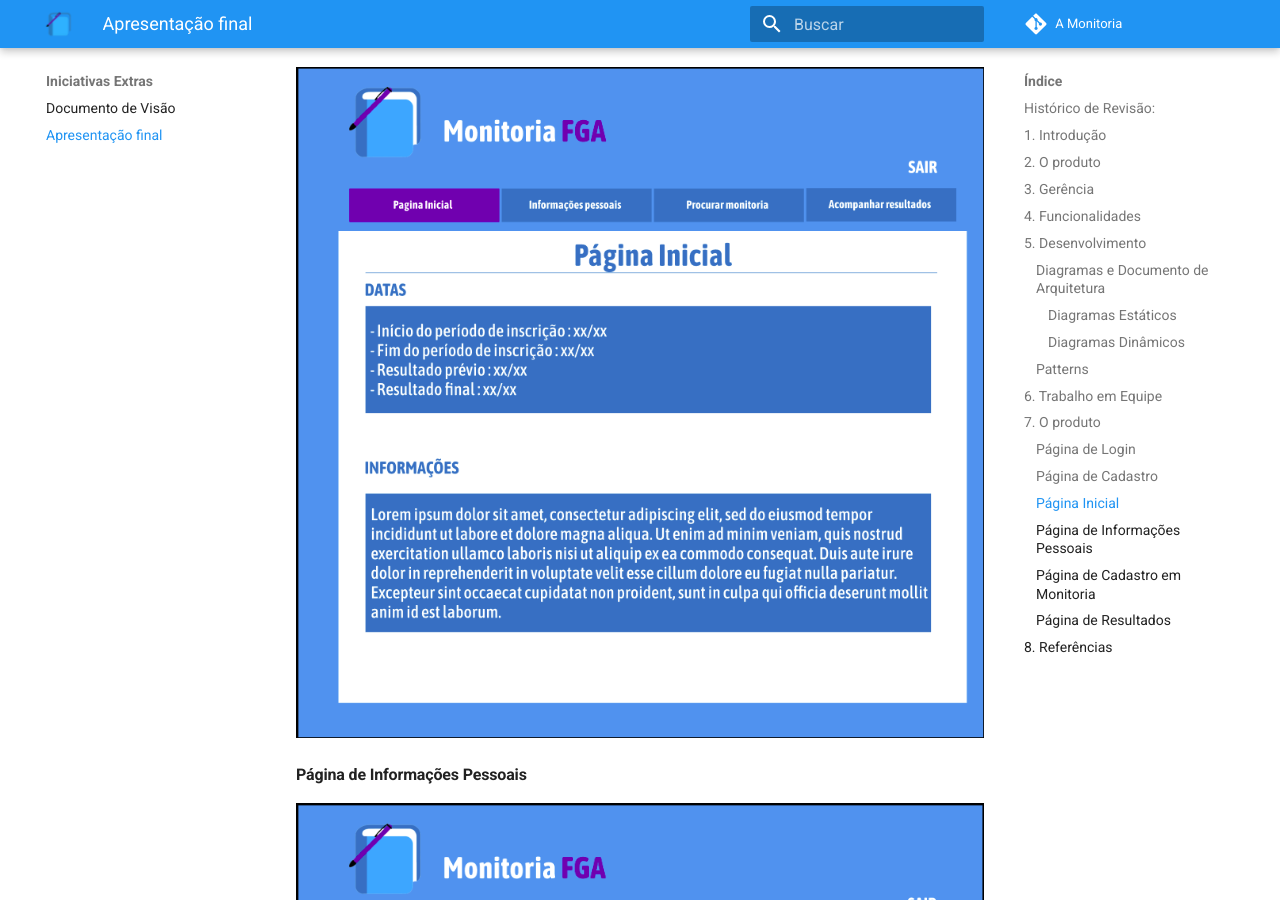
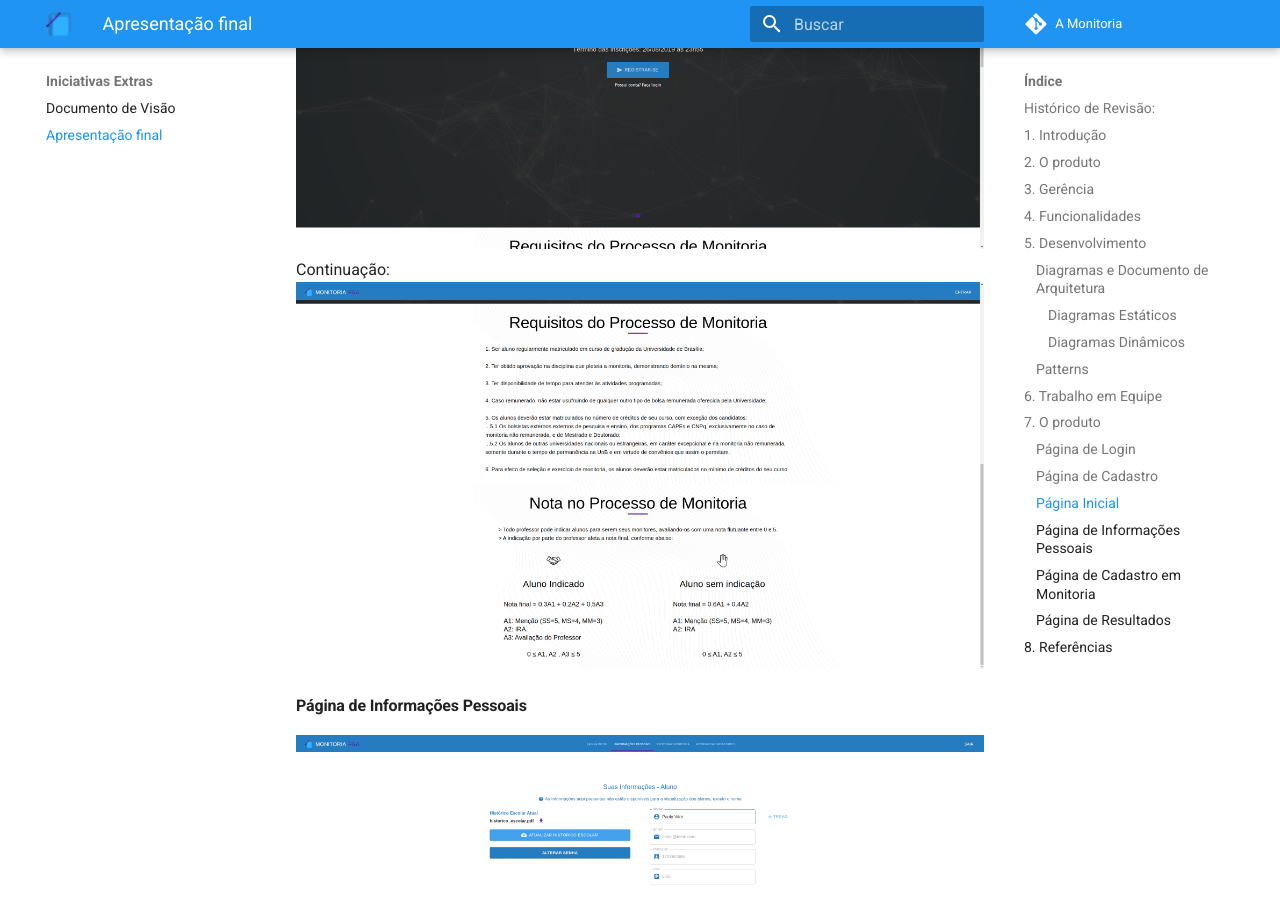
Before and after one commit to 2019-2-arquitetura-desenho/wiki, an MkDocs documentation site: the page built from docs/extras/apresentacao_final.md, in a window 1280 px wide and 900 px high, scrolled down 4418 px. Built offline with MkDocs 1.6.1 and Material for MkDocs 9.7.7, drawn with Linux system fonts in a browser that asks for light colours; comment, search, counter and statistics services are not loaded; old or Windows-style settings are respelled for this version of MkDocs.

Commit message:
Adding actual pictures of the project on final presentation

```diff
--- a/docs/extras/apresentacao_final.md
+++ b/docs/extras/apresentacao_final.md
@@ -73,27 +73,29 @@
 
 #### Página de Login
 
-![Página de Login - Protótipo Versão 2.0](../dinamica_seminario_I/assets/img/prototipo_v2/login.png)
+![Página de Login](./img/Login.png)
 
 #### Página de Cadastro
 
-![Página de Cadastro - Protótipo Versão 2.0](../dinamica_seminario_I/assets/img/prototipo_v2/cadastro.png)
+![Página de Cadastro](./img/Cadastro.png)
 
 #### Página Inicial
 
-![Página Inicial - Protótipo Versão 2.0](../dinamica_seminario_I/assets/img/prototipo_v2/pagina_inicial.png)
+![Página Inicial](./img/Home.png)
+Continuação:
+![Página Inicial2](./img/Home2.png)
 
 #### Página de Informações Pessoais
 
-![Página de Informações Pessoais - Protótipo Versão 2.0](../dinamica_seminario_I/assets/img/prototipo_v2/pagina_info_pessoais.png)
+![Página de Informações Pessoais](./img/Info.png)
 
 #### Página de Cadastro em Monitoria
 
-![Página de Página de Cadastro em Monitoria - Protótipo Versão 2.0](../dinamica_seminario_I/assets/img/prototipo_v2/cadastrar_monitoria.png)
+![Página de Página de Cadastro em Monitoria](./img/Monitorias.png)
 
 #### Página de Resultados
 
-![Página de Página de Resultados - Protótipo Versão 2.0](../dinamica_seminario_I/assets/img/prototipo_v2/resultado.png)
+![Página de Página de Resultados](./img/Resultado.png)
 
 
 
```
Also changed, not shown: docs/extras/img/Cadastro.png (added), docs/extras/img/Home.png (added), docs/extras/img/Home2.png (added), docs/extras/img/Info.png (added), docs/extras/img/Login.png (added), docs/extras/img/Monitorias.png (added), docs/extras/img/Resultado.png (added).
